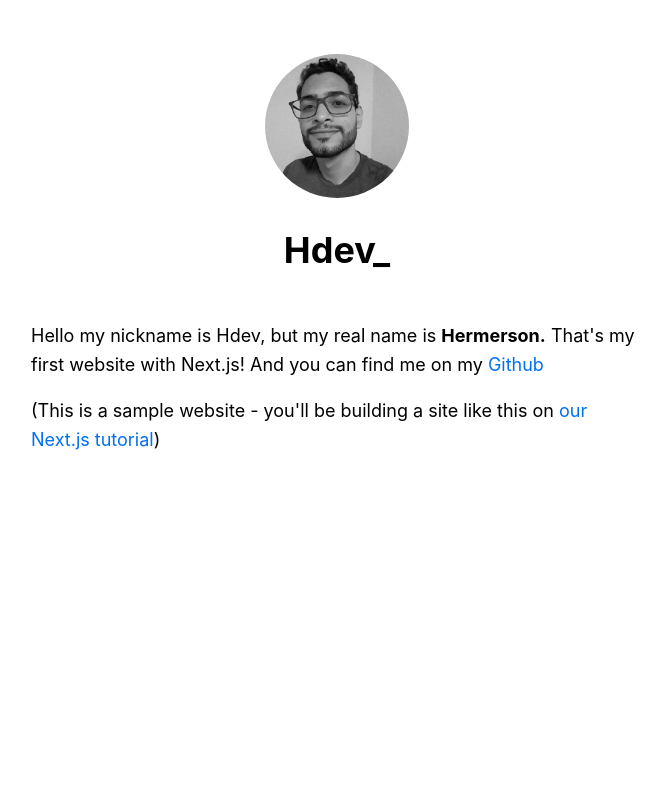
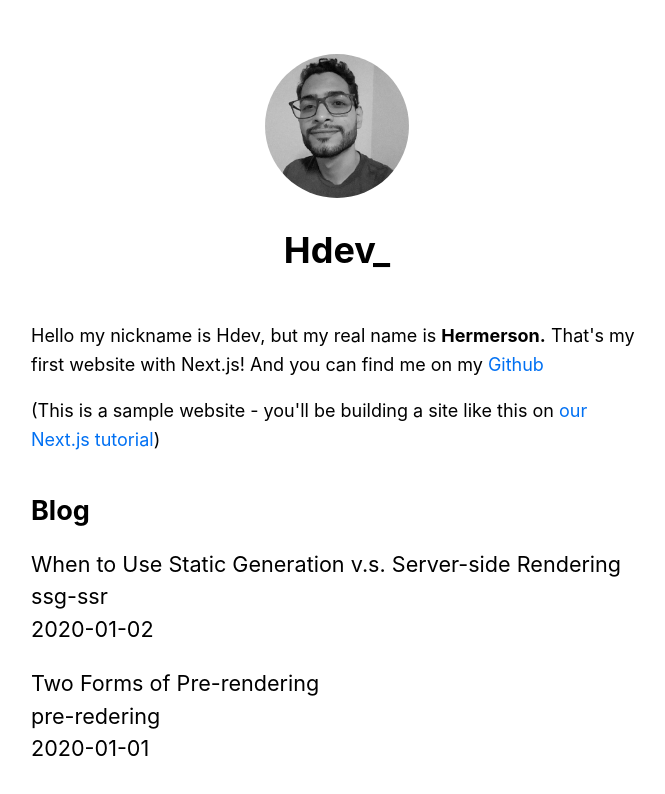
Before and after one commit to hdev14/intro-nextjs, a Next.js app: page / in a window 1280 px wide. Shown: the top 794 px of the page, without its empty margins (303-968 px from the left). Built offline with nearby package versions, Linux system fonts and the light colour scheme.

Commit message:
improve home page with posts data

```diff
--- a/pages/index.js
+++ b/pages/index.js
@@ -1,8 +1,10 @@
 import Head from 'next/head'
 
 import Layout, { siteTitle } from '../components/layout';
+import { getSortedPostsData } from '../lib/posts';
+import utilsStyles from '../styles/utils.module.css';
 
-export default function Home() {
+export default function Home({ allPostsData }) {
   return (
     <Layout home>
       <Head>
@@ -19,6 +21,31 @@ export default function Home() {
           <a href="https://nextjs.org/learn">our Next.js tutorial</a>)
         </p>
       </section>
+
+      <section className={`${utilsStyles.headingMd} ${utilsStyles.padding1px}`}>
+        <h2 className={utilsStyles.headingLg}>Blog</h2>
+        <ul className={utilsStyles.list}>
+          {allPostsData.map(({ id, date, title }) => (
+            <li className={utilsStyles.listItem} key={id}>
+              {title}
+              <br />
+              {id}
+              <br />
+              {date}
+            </li>
+          ))}
+        </ul>
+      </section>
+
     </Layout>
   )
 }
+
+export async function getStaticProps() {
+  const allPostsData = getSortedPostsData();
+  return {
+    props: {
+      allPostsData,
+    },
+  };
+}
```
